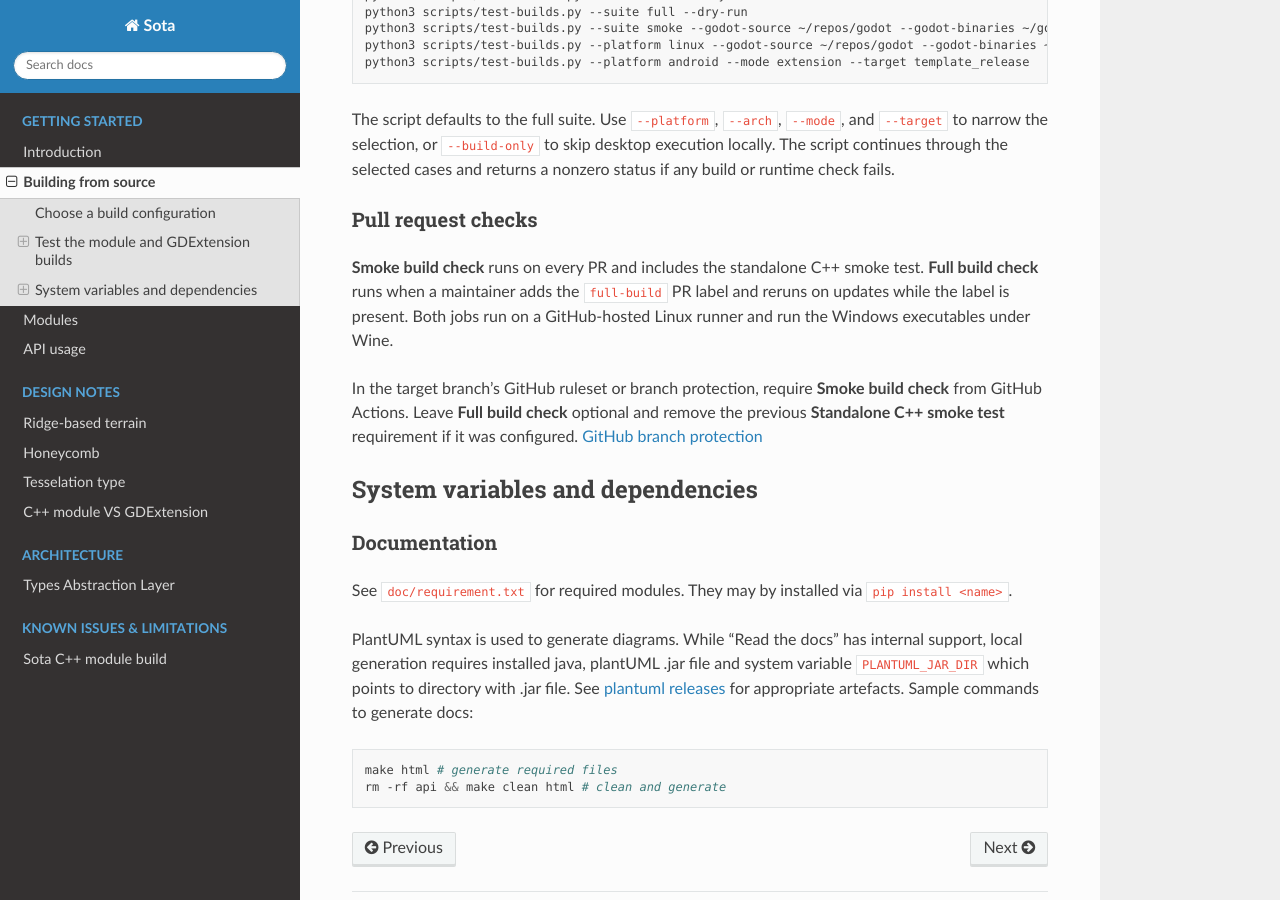
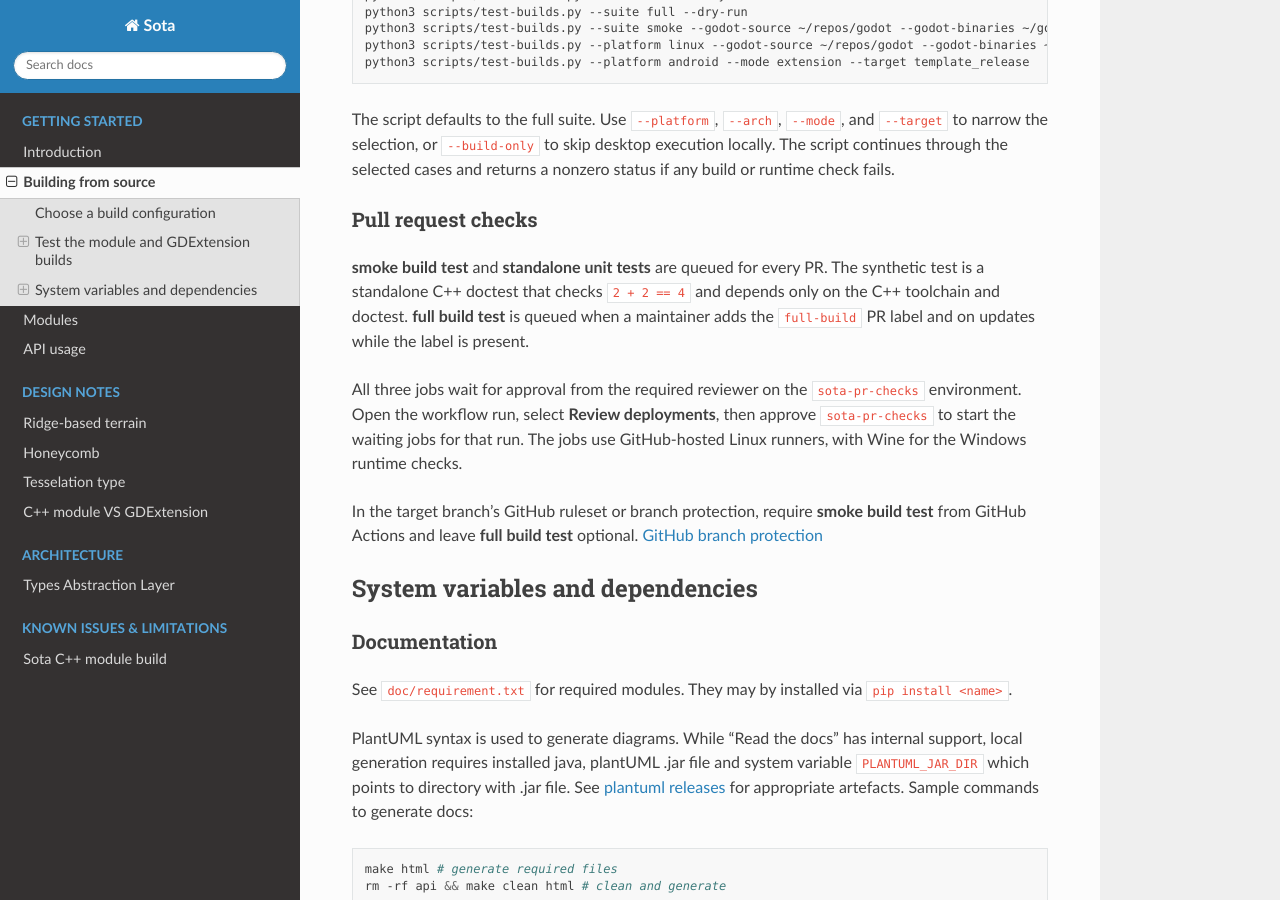
Before and after one commit to ardazishvili/Sota, a Sphinx documentation site: the page built from docs/content/getting_started/build.md, in a window 1280 px wide and 900 px high, scrolled down 1636 px. Built offline with Sphinx 7.4.7 and the Read the Docs theme 3.1.0, drawn with Linux system fonts in a browser that asks for light colours; pages that are not in the unit, such as notebooks, are missing from menus; the version number could not be read and is left out.

Commit message:
Gate PR checks on approval and restore standalone tests

```diff
--- a/docs/content/getting_started/build.md
+++ b/docs/content/getting_started/build.md
@@ -77,15 +77,21 @@ returns a nonzero status if any build or runtime check fails.
 
 ### Pull request checks
 
-**Smoke build check** runs on every PR and includes the standalone C++ smoke
-test. **Full build check** runs when a maintainer adds the `full-build` PR
-label and reruns on updates while the label is present. Both jobs run on a
-GitHub-hosted Linux runner and run the Windows executables under Wine.
+**smoke build test** and **standalone unit tests** are queued for every PR. The
+synthetic test is a standalone C++ doctest that checks `2 + 2 == 4` and
+depends only on the C++ toolchain and doctest. **full build test** is
+queued when a maintainer adds the `full-build` PR label and on updates
+while the label is present.
+
+All three jobs wait for approval from the required reviewer on the
+`sota-pr-checks` environment. Open the workflow run, select
+**Review deployments**, then approve `sota-pr-checks` to start the waiting
+jobs for that run. The jobs use GitHub-hosted Linux runners, with Wine
+for the Windows runtime checks.
 
 In the target branch's GitHub ruleset or branch protection, require
-**Smoke build check** from GitHub Actions. Leave **Full build check** optional
-and remove the previous **Standalone C++ smoke test** requirement if it was
-configured. [GitHub branch protection](https://docs.github.com/en/repositories/configuring-branches-and-merges-in-your-repository/managing-protected-branches/about-protected-branches)
+**smoke build test** from GitHub Actions and leave **full build test**
+optional. [GitHub branch protection](https://docs.github.com/en/repositories/configuring-branches-and-merges-in-your-repository/managing-protected-branches/about-protected-branches)
 
 ## System variables and dependencies
 
```
Also changed, not shown: 1 other file.
